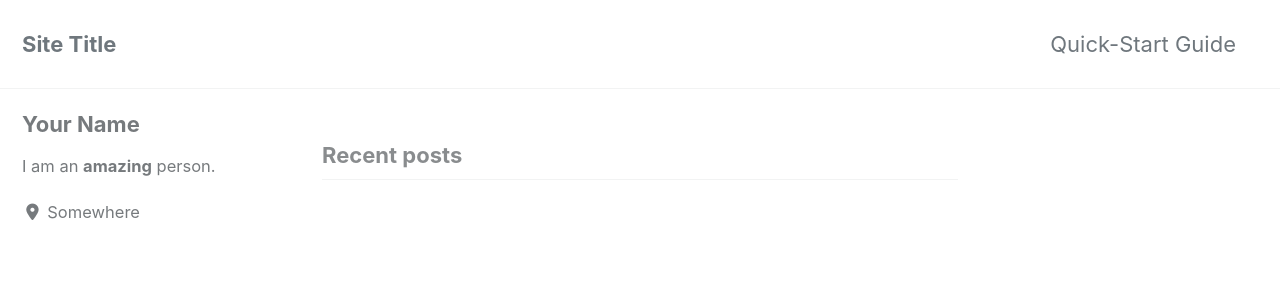
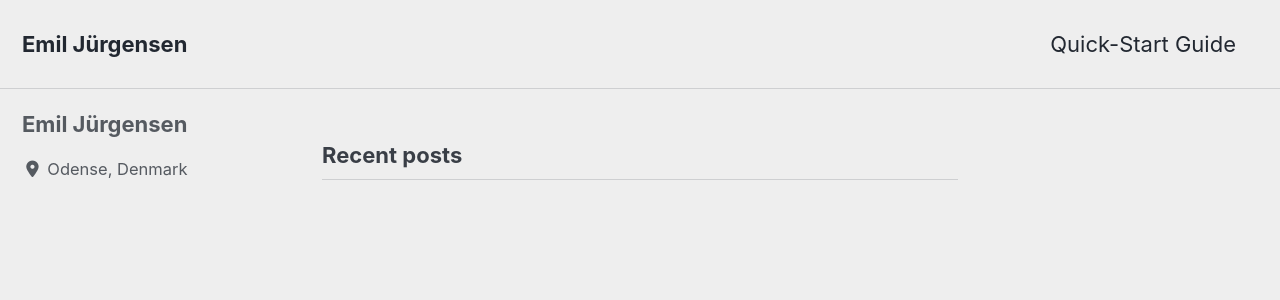
Before and after one commit to Emil428f/Portfolio, a Jekyll site: the page built from index.html, in a window 1280 px wide and 900 px high. Shown: the top 300 px of the window. Built offline with Jekyll 4.4.1, drawn with Linux system fonts in a browser that asks for light colours; cached includes are drawn as plain includes; nearby versions of some CDN libraries; the list of posts is cut into pages by our own code; some of the changed text lies outside the part shown.

Commit message:
Update _config.yml

```diff
--- a/_config.yml
+++ b/_config.yml
@@ -12,15 +12,15 @@
 
 # theme                  : "minimal-mistakes-jekyll"
 # remote_theme           : "mmistakes/minimal-mistakes"
-minimal_mistakes_skin    : "default" # "air", "aqua", "contrast", "dark", "dirt", "neon", "mint", "plum", "sunrise"
+minimal_mistakes_skin    : "air" # "default", "aqua", "contrast", "dark", "dirt", "neon", "mint", "plum", "sunrise"
 
 # Site Settings
-locale                   : "en-US"
-title                    : "Site Title"
+locale                   : "en-GB"
+title                    : "Emil Jürgensen"
 title_separator          : "-"
 subtitle                 : # site tagline that appears below site title in masthead
-name                     : "Your Name"
-description              : "An amazing website."
+name                     : "Emil Jürgensen"
+description              : "My portfolio"
 url                      : # the base hostname & protocol for your site e.g. "https://mmistakes.github.io"
 baseurl                  : # the subpath of your site, e.g. "/blog"
 repository               : # GitHub username/repo-name e.g. "mmistakes/minimal-mistakes"
@@ -107,10 +107,10 @@ analytics:
 
 # Site Author
 author:
-  name             : "Your Name"
+  name             : "Emil Jürgensen"
   avatar           : # path of avatar image, e.g. "/assets/images/bio-photo.jpg"
-  bio              : "I am an **amazing** person."
-  location         : "Somewhere"
+  bio              : ""
+  location         : "Odense, Denmark"
   email            :
   links:
     - label: "Email"
```
